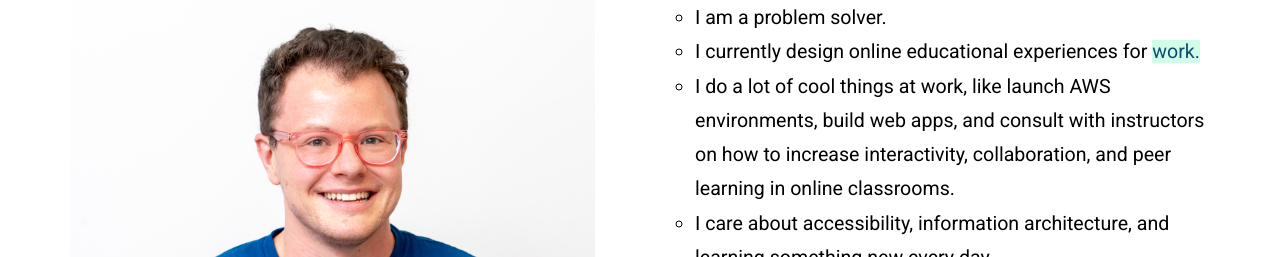
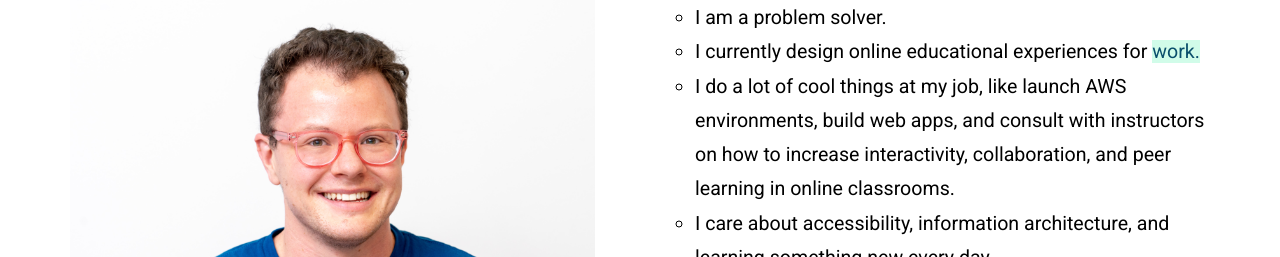
Before and after one commit to larsz-o/larsz-o.github.io, a React (Create React App) app: page /#/ in a window 1280 px wide. Shown: the part 227-484 px from the top of the page. Built offline with nearby package versions, Linux system fonts and the light colour scheme.

Commit message:
edited about me

```diff
--- a/src/components/About/About.js
+++ b/src/components/About/About.js
@@ -41,7 +41,7 @@
                             <ul className={`about-text-${isDesktop}`}>
                                 {isDesktop ? (<div><li className="list-border">I am a problem solver.</li></div>) : (<div className="margin-top"><li class="list-border">I am a problem solver.</li></div>)}
                                 <li>I currently design online educational experiences for <a href="https://www.linkedin.com/in/lars-mackenzie/" target="_blank" rel="noopener noreferrer">work.</a></li>
-                                <li>I do a lot of cool things at work, like launch AWS environments, build web apps, and consult with instructors on how to increase interactivity, collaboration, and peer learning in online classrooms.</li>
+                                <li>I do a lot of cool things at my job, like launch AWS environments, build web apps, and consult with instructors on how to increase interactivity, collaboration, and peer learning in online classrooms.</li>
                                 <li>I care about accessibility, information architecture, and learning something new every day.</li>
                                 <li>I'm interdisciplinary and collaborative at my core: I love working with teams across institutions to iteratively improve on processes or to rethink how things are done.</li>
                                 <li>I went through a rigorous training in <a href="https://www.github.com/larsz-o" target="_blank" rel="noopener noreferrer">full-stack web development (and I really love building software).</a></li>
```
